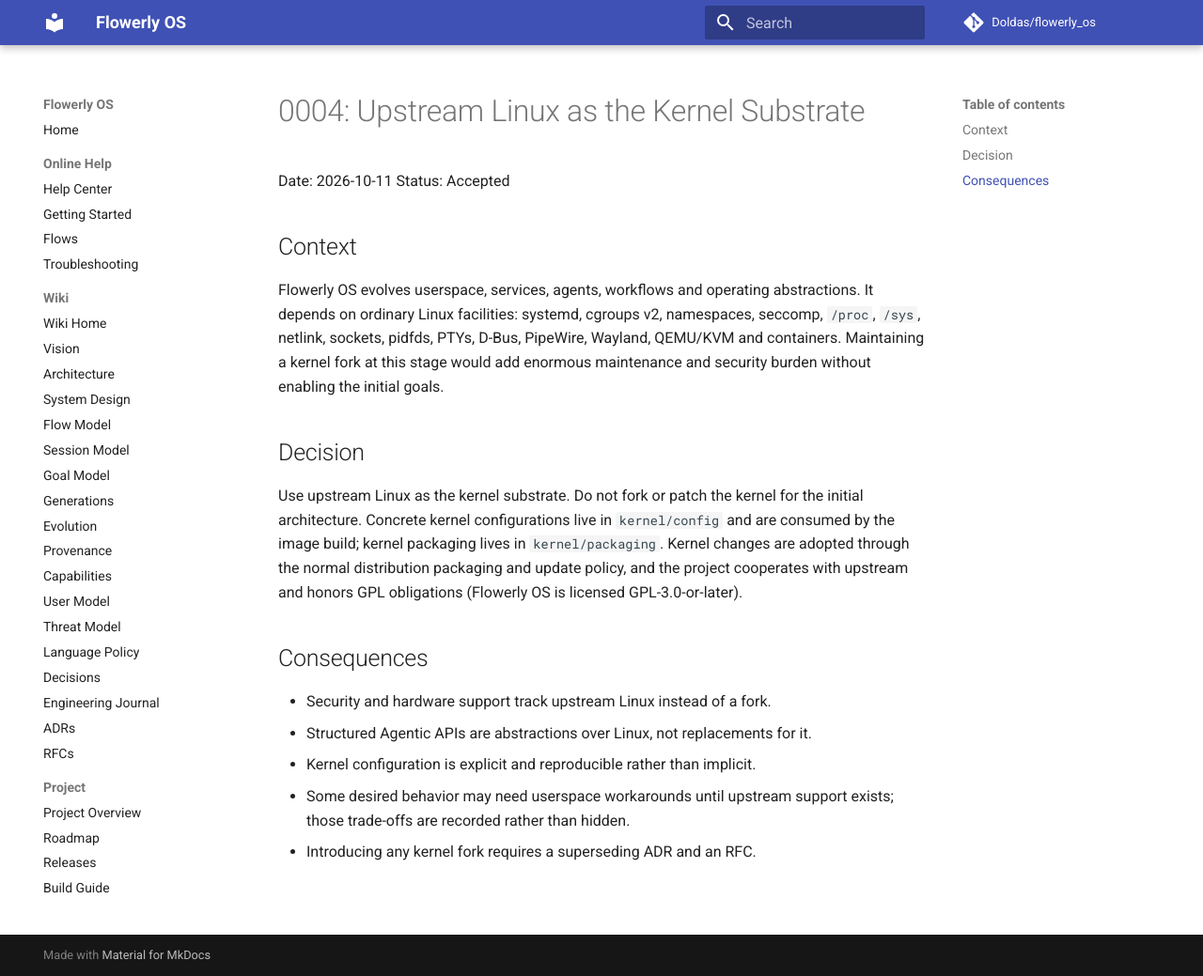
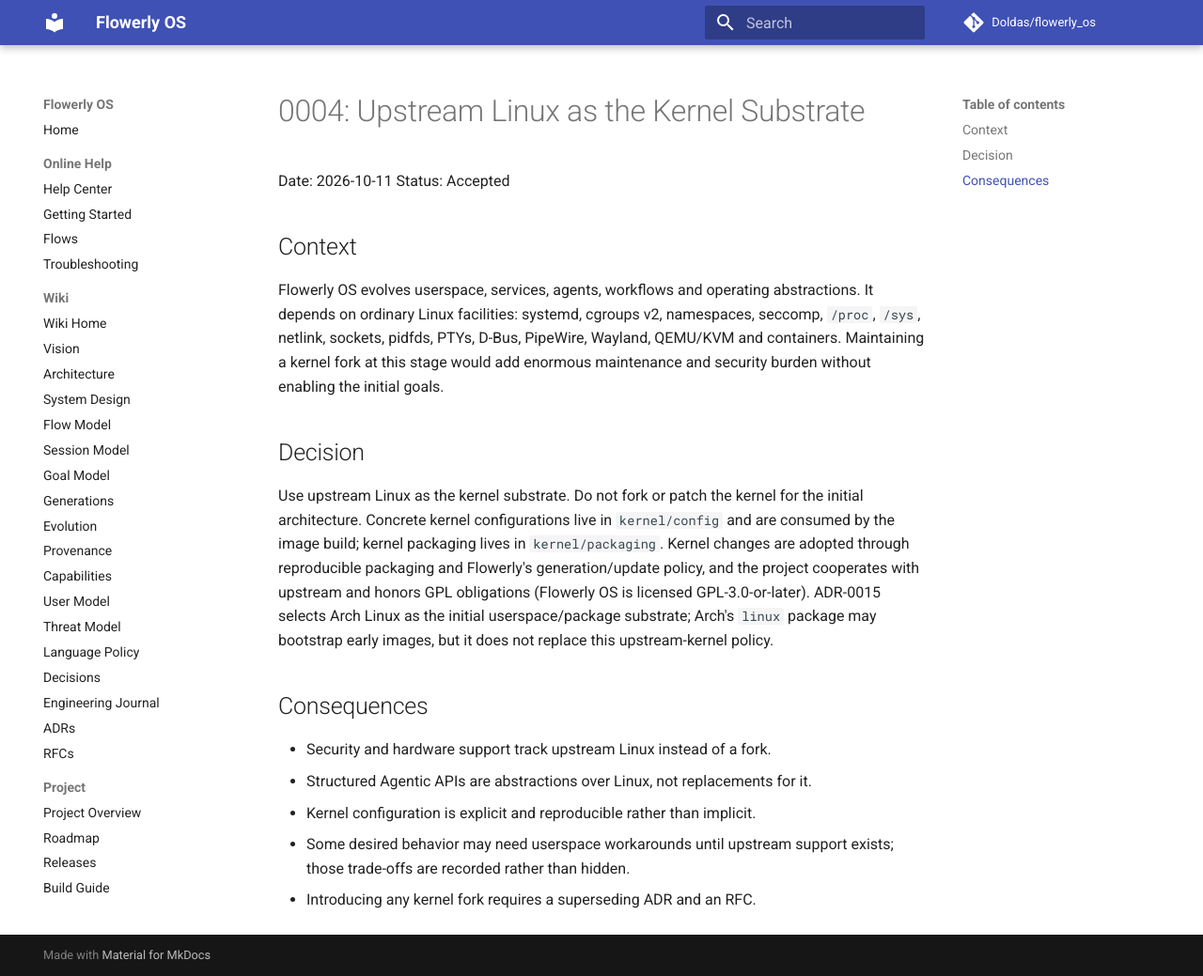
Before and after one commit to Doldas/flowerly_os, an MkDocs documentation site: the page built from docs/adr/0004-upstream-linux-kernel-policy.md, in a window 1280 px wide and 1039 px high. Shown: the whole window at 94% size. Built offline with MkDocs 1.6.1 and Material for MkDocs 9.7.7, drawn with Linux system fonts in a browser that asks for light colours; comment, search, counter and statistics services are not loaded.

Commit message:
docs(kernel): align upstream policy with Arch substrate

```diff
--- a/docs/adr/0004-upstream-linux-kernel-policy.md
+++ b/docs/adr/0004-upstream-linux-kernel-policy.md
@@ -17,9 +17,11 @@
 Use upstream Linux as the kernel substrate. Do not fork or patch the kernel for
 the initial architecture. Concrete kernel configurations live in `kernel/config`
 and are consumed by the image build; kernel packaging lives in
-`kernel/packaging`. Kernel changes are adopted through the normal distribution
-packaging and update policy, and the project cooperates with upstream and honors
-GPL obligations (Flowerly OS is licensed GPL-3.0-or-later).
+`kernel/packaging`. Kernel changes are adopted through reproducible packaging and Flowerly's
+generation/update policy, and the project cooperates with upstream and honors
+GPL obligations (Flowerly OS is licensed GPL-3.0-or-later). ADR-0015 selects
+Arch Linux as the initial userspace/package substrate; Arch's `linux` package
+may bootstrap early images, but it does not replace this upstream-kernel policy.
 
 ## Consequences
 
```
